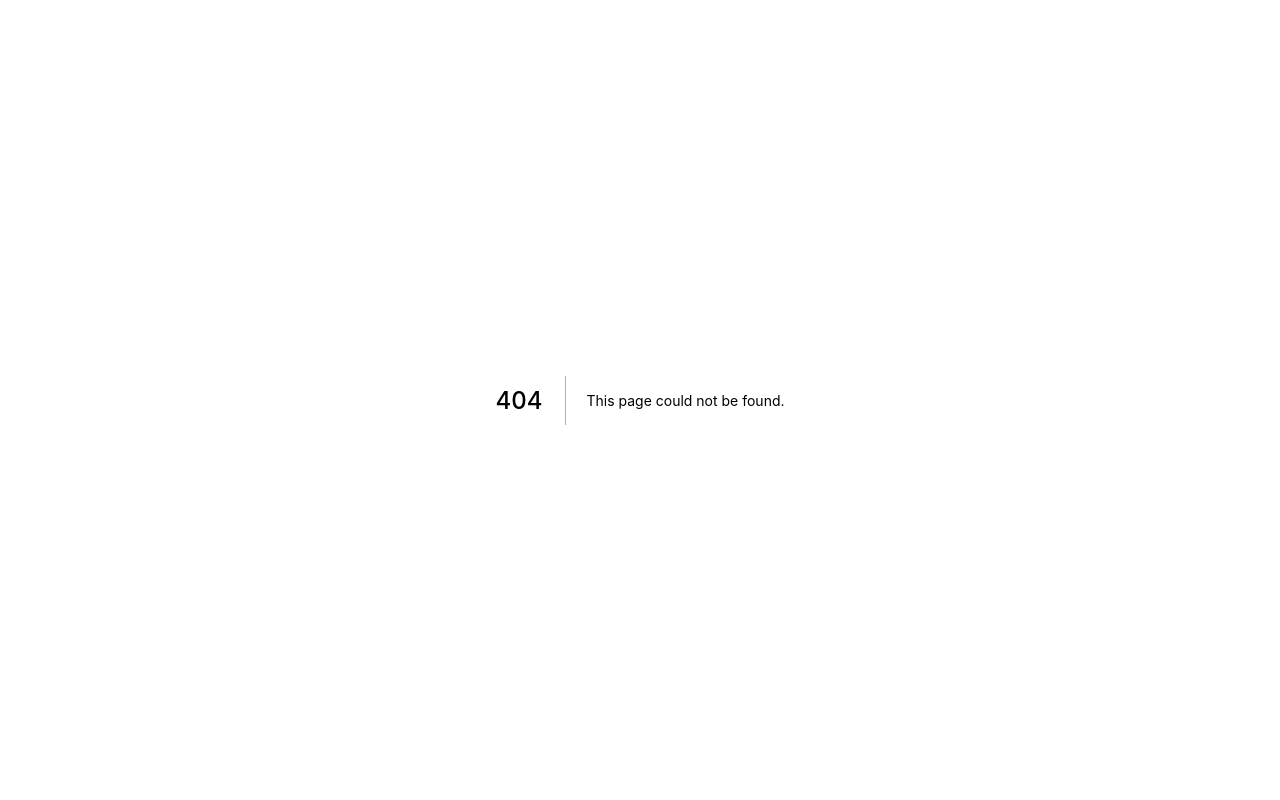
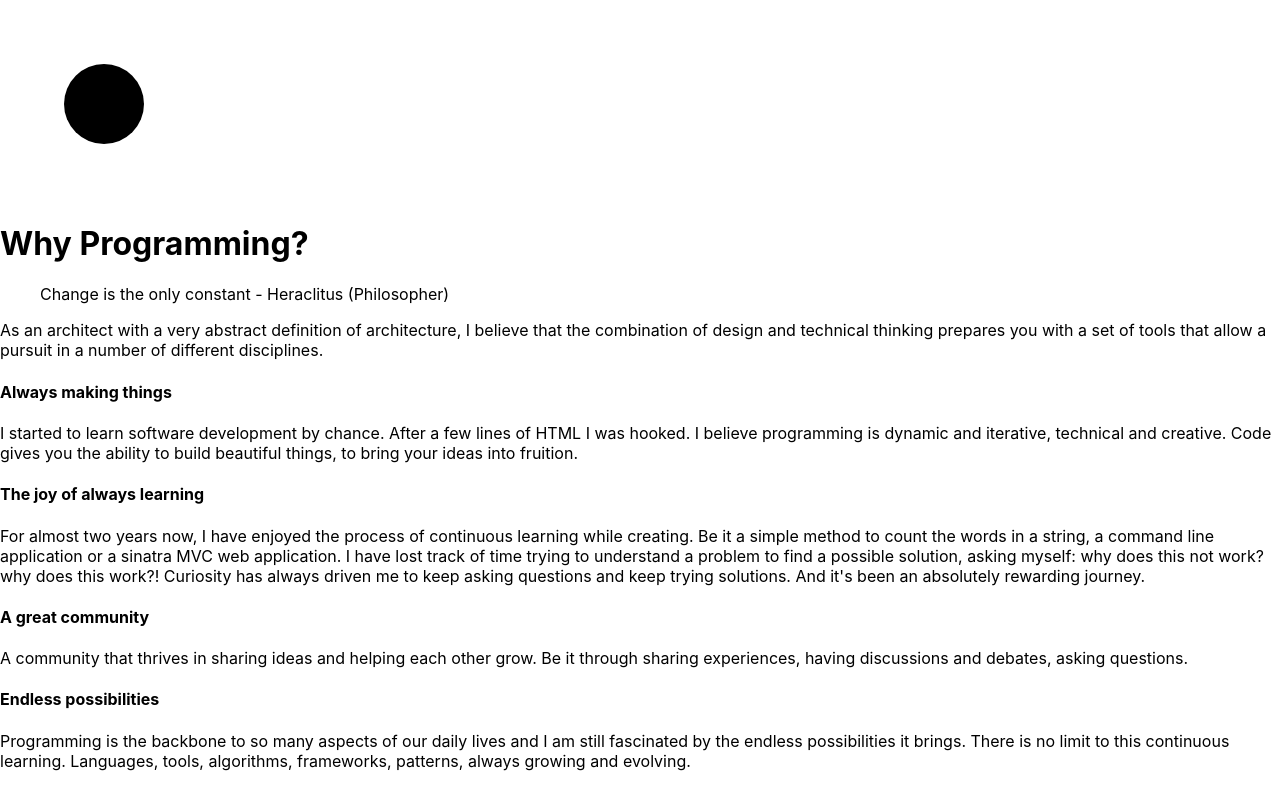
Before and after one commit to PRbsas/prbsas, a Next.js app: page /thoughts/why-programming in a window 1280 px wide. Before the commit this address had no page. Built offline with nearby package versions, Linux system fonts and the light colour scheme.

Commit message:
Add post and render with mdx

```diff
--- a/components/Thoughts.js
+++ b/components/Thoughts.js
@@ -35,5 +35,5 @@ export default () => (
 )
 
 const Thoughts = ({ id, title }) => (
-  <Link href={`/thoughts/${id}`}><Title>{ title }</Title></Link>
+  <Link prefetch href={`/thoughts/${id}`}><Title>{ title }</Title></Link>
 )
--- a/data/thoughts.json
+++ b/data/thoughts.json
@@ -1,8 +1,8 @@
 {
   "thoughts": [
     {
-      "id": "resources",
-      "title": "Resources"
+      "id": "why-programming",
+      "title": "Why Programming"
     },
     {
       "id": "how-I-built-this-website",
--- a/package.json
+++ b/package.json
@@ -16,6 +16,7 @@
     "to-id": "^1.0.5"
   },
   "devDependencies": {
+    "@mdx-js/loader": "^0.13.0-0",
     "@mdx-js/mdx": "^0.13.0-0",
     "standard": "^11.0.1"
   }
--- /dev/null
+++ b/pages/thoughts/why-programming.js
@@ -0,0 +1,10 @@
+import Layout from '../../components/Layout'
+import Dot from '../../components/Dot'
+import Markdown from './why-programming.md'
+
+export default () => (
+  <Layout>
+    <Dot to='/thoughts' />
+    <Markdown />
+  </Layout>
+)
--- /dev/null
+++ b/pages/thoughts/why-programming.md
@@ -0,0 +1,19 @@
+# Why Programming?
+
+> Change is the only constant - Heraclitus (Philosopher)
+
+As an architect with a very abstract definition of architecture, I believe that the combination of design and technical thinking prepares you with a set of tools that allow a pursuit in a number of different disciplines.
+
+#### Always making things
+I started to learn software development by chance. After a few lines of HTML I was hooked. I believe programming is dynamic and iterative, technical and creative. Code gives you the ability to build beautiful things, to bring your ideas into fruition.
+
+#### The joy of always learning
+For almost two years now, I have enjoyed the process of continuous learning while creating. Be it a simple method to count the words in a string, a command line application or a sinatra MVC web application.
+I have lost track of time trying to understand a problem to find a possible solution, asking myself: why does this not work? why does this work?! Curiosity has always driven me to keep asking questions and keep trying solutions. And it's been an absolutely rewarding journey.
+
+#### A great community
+A community that thrives in sharing ideas and helping each other grow.
+Be it through sharing experiences, having discussions and debates, asking questions.
+
+#### Endless possibilities
+Programming is the backbone to so many aspects of our daily lives and I am still fascinated by the endless possibilities it brings. There is no limit to this continuous learning. Languages, tools, algorithms, frameworks, patterns, always growing and evolving.
```
Also changed, not shown: 1 other file (tests, documents, lock files or other folders).
